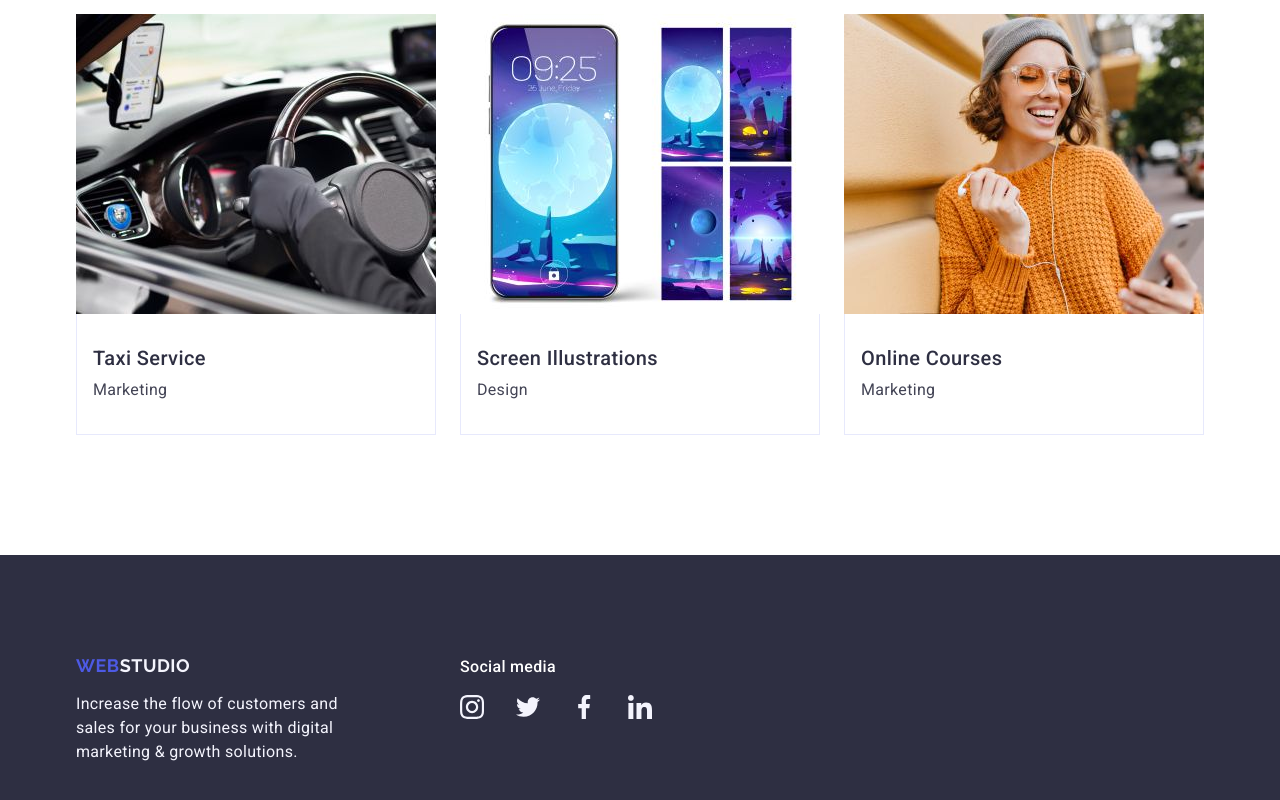
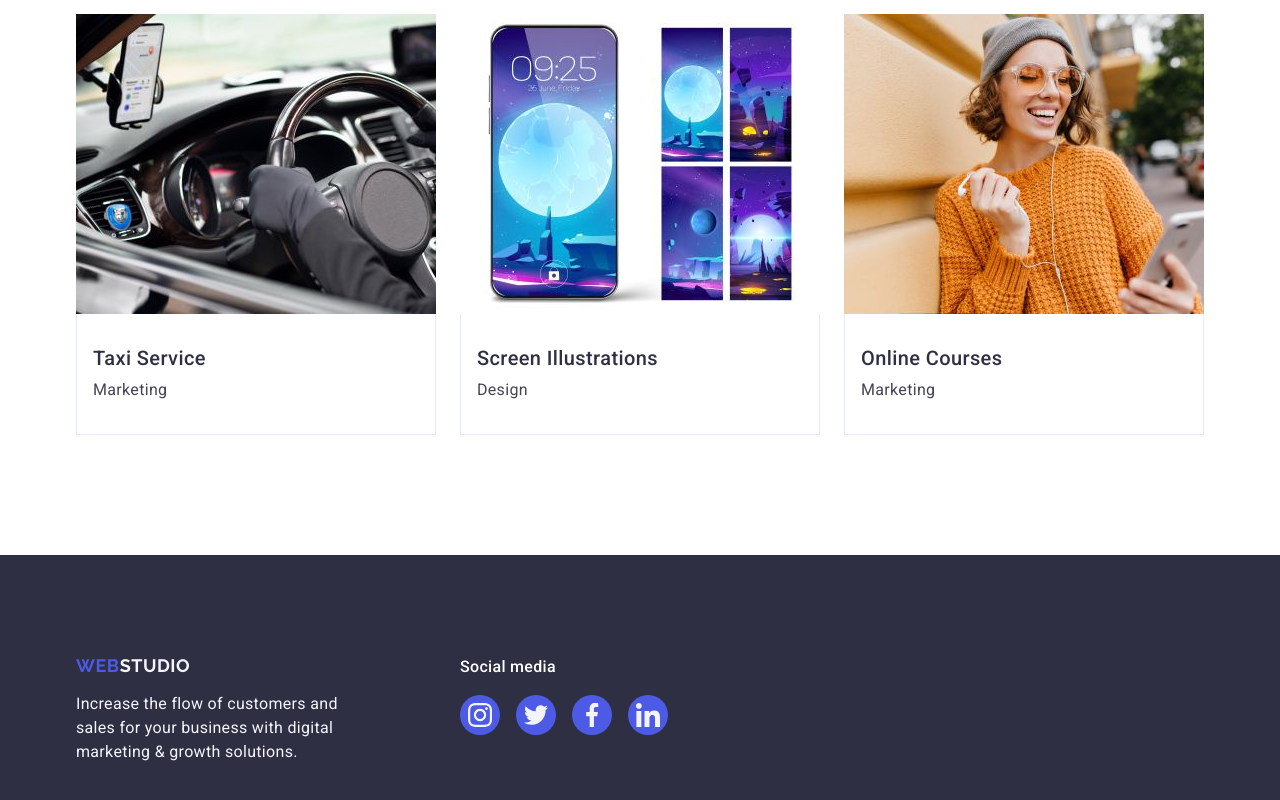
Before and after one commit to koleso8/goit-markup-hw-04, a plain HTML site: page index.html in a window 1280 px wide. Shown: the part 2628-3428 px from the top of the page. Drawn offline with nearby package versions, Linux system fonts and the light colour scheme.

Commit message:
Update styles.css

```diff
--- a/css/styles.css
+++ b/css/styles.css
@@ -526,7 +526,7 @@ button {
     height: 40px;
 }
 
-.ref-link a {
+.media-item a {
     width: 100%;
     height: 100%;
     background-color: #4d5ae5;
```
